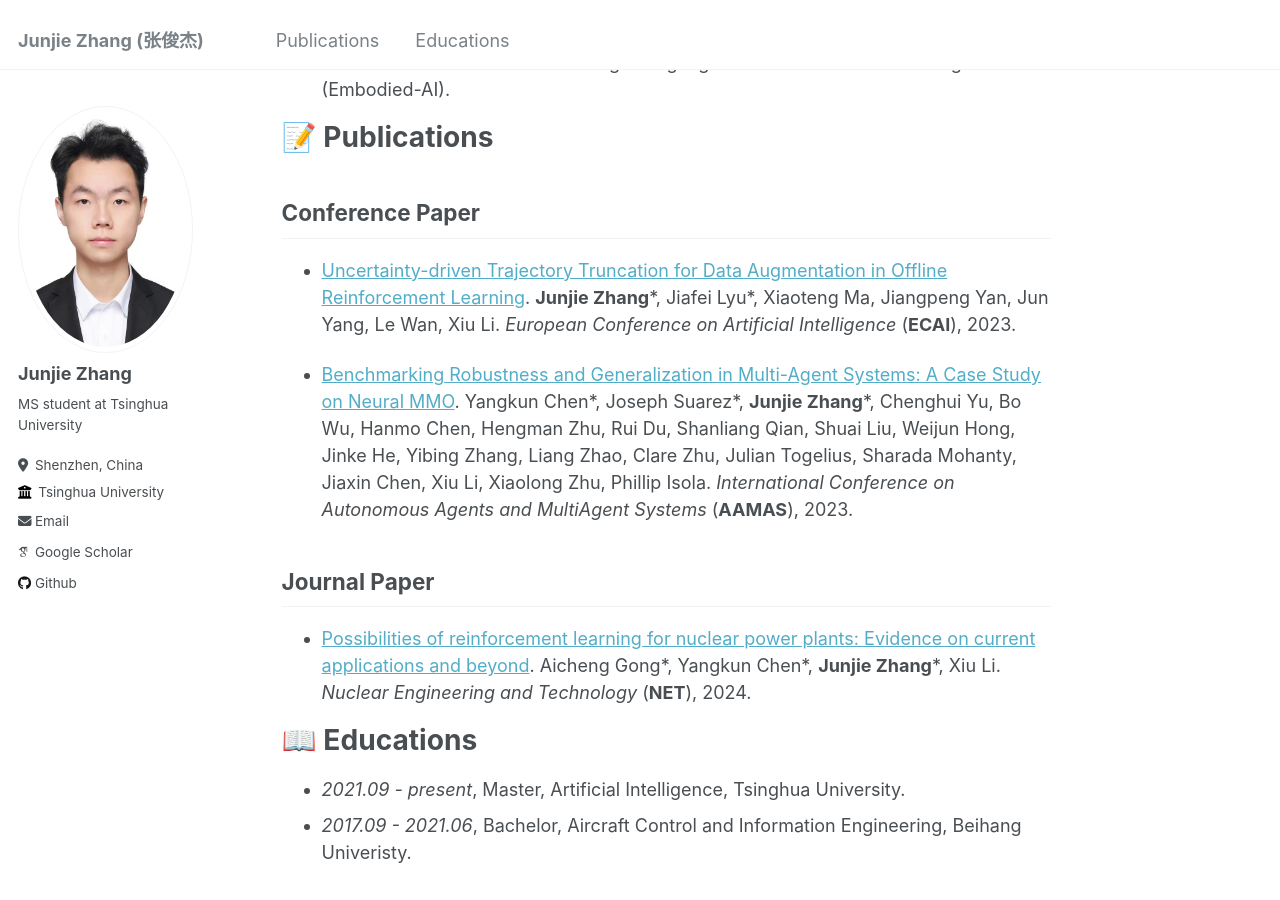
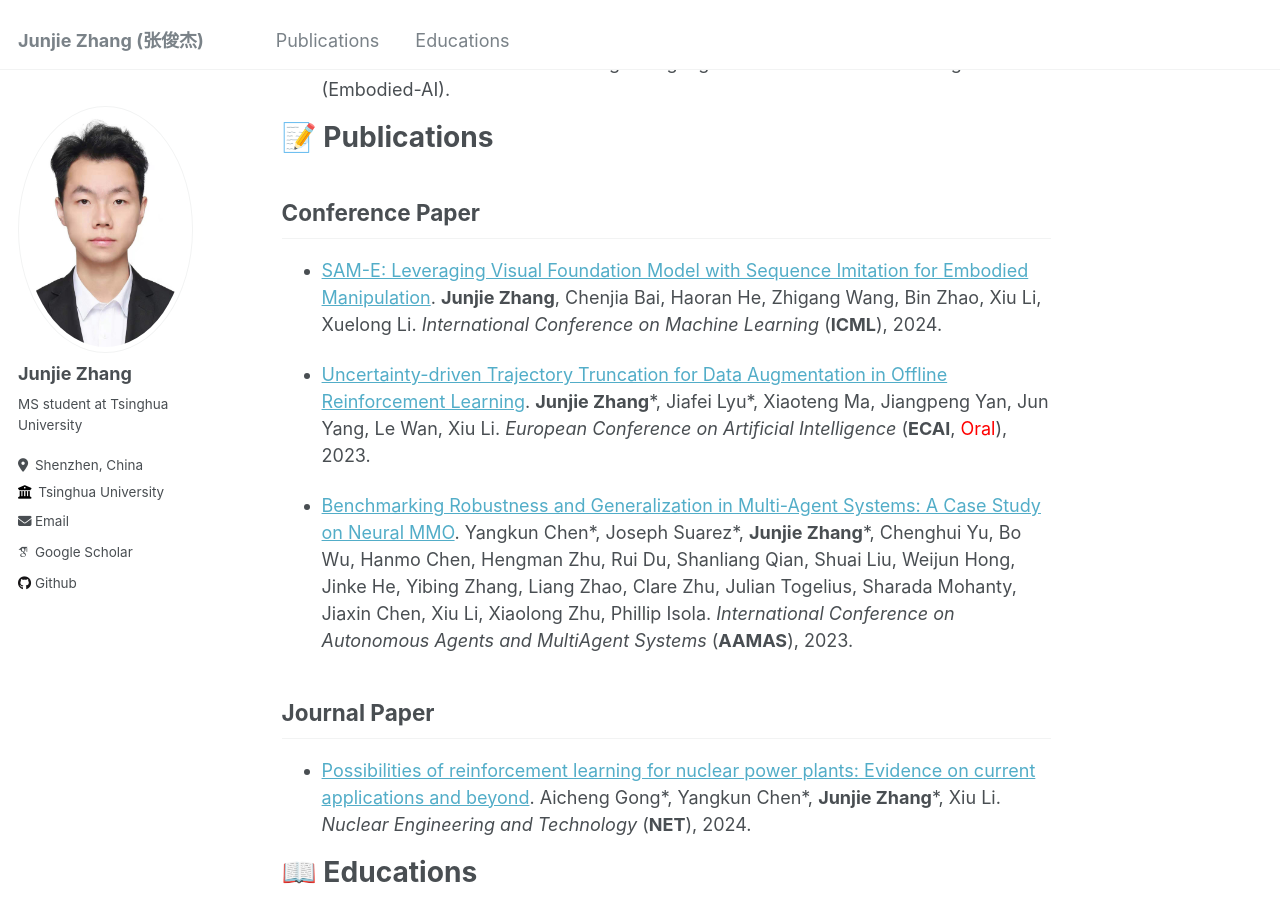
Before and after one commit to pipixiaqishi1/pipixiaqishi1.github.io, a Jekyll site: the page built from _pages/about.md, in a window 1280 px wide and 900 px high, scrolled down 310 px. Built offline with Jekyll 4.4.1, drawn with Linux system fonts in a browser that asks for light colours; some web fonts are replaced.

Commit message:
add new pub

```diff
--- a/_data/navigation.yml
+++ b/_data/navigation.yml
@@ -1,10 +1,10 @@
 # main links links
 main:
   - title: "Publications"
-    url: /#publications
+    url: /#-publications
 
   - title: "Educations"
-    url: /#educations
+    url: /#-educations
 
   # - title: "Talks"
   #   url: /talks/
--- a/_pages/about.md
+++ b/_pages/about.md
@@ -16,7 +16,9 @@ My research interests lie in efficient decision-making systems with powerful gen
 
 # 📝 Publications
 ## Conference Paper
-- [Uncertainty-driven Trajectory Truncation for Data Augmentation in Offline Reinforcement Learning](https://arxiv.org/abs/2304.04660). **Junjie Zhang**\*, Jiafei Lyu\*, Xiaoteng Ma, Jiangpeng Yan, Jun Yang, Le Wan, Xiu Li. *European Conference on Artificial Intelligence* (**ECAI**), 2023.
+- [SAM-E: Leveraging Visual Foundation Model with Sequence Imitation for Embodied Manipulation](). **Junjie Zhang**, Chenjia Bai, Haoran He, Zhigang Wang, Bin Zhao, Xiu Li, Xuelong Li. *International Conference on Machine Learning* (**ICML**), 2024.
+
+- [Uncertainty-driven Trajectory Truncation for Data Augmentation in Offline Reinforcement Learning](https://arxiv.org/abs/2304.04660). **Junjie Zhang**\*, Jiafei Lyu\*, Xiaoteng Ma, Jiangpeng Yan, Jun Yang, Le Wan, Xiu Li. *European Conference on Artificial Intelligence* (**ECAI**, <font color="red">Oral</font>), 2023.
 
 - [Benchmarking Robustness and Generalization in Multi-Agent Systems: A Case Study on Neural MMO](https://arxiv.org/abs/2308.15802). Yangkun Chen\*, Joseph Suarez\*, **Junjie Zhang**\*, Chenghui Yu, Bo Wu, Hanmo Chen, Hengman Zhu, Rui Du, Shanliang Qian, Shuai Liu, Weijun Hong, Jinke He, Yibing Zhang, Liang Zhao, Clare Zhu, Julian Togelius, Sharada Mohanty, Jiaxin Chen, Xiu Li, Xiaolong Zhu, Phillip Isola. *International Conference on Autonomous Agents and MultiAgent Systems* (**AAMAS**), 2023.
 
```
